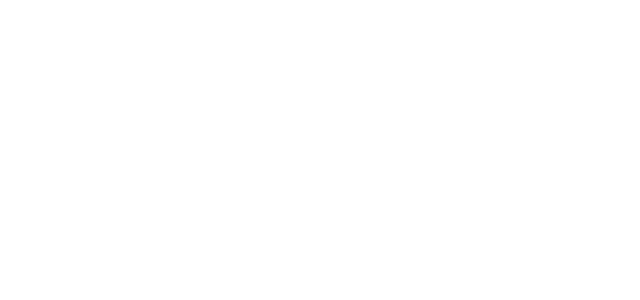
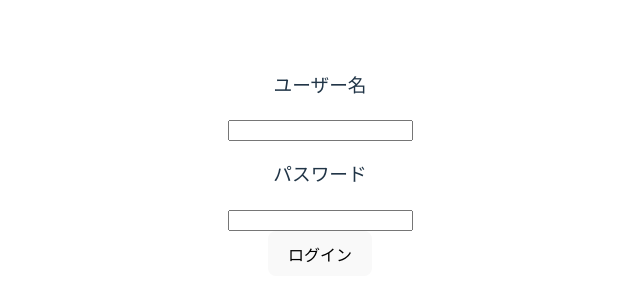
Before and after one commit to hkhb/CustmerHub, a React (Vite) app: page / in a window 1280 px wide. Shown: the part 236-536 px from the top of the page, without its empty margins (320-960 px from the left). Built offline with nearby package versions, Linux system fonts and the light colour scheme.

Commit message:
loginの要素を作成

```diff
--- a/src/App.tsx
+++ b/src/App.tsx
@@ -1,13 +1,23 @@
 import { useState } from 'react'
-import reactLogo from './assets/react.svg'
-import viteLogo from '/vite.svg'
 import './App.css'
+import Login from './components/login'
 
 function App() {
 
+  const [isLogin, setisLogin] = useState<boolean>(true);
+  const change = () => {
+    setisLogin(false);
+  }
+
   return (
     <>
-
+      {isLogin?
+      <Login
+        sucsess={change}
+      />
+      :
+      <p>ooo</p>
+    }
     </>
   )
 }
--- /dev/null
+++ b/src/components/login.tsx
@@ -0,0 +1,48 @@
+import { useState } from 'react'
+import './login.css'
+
+interface loginProps{
+  sucsess: () => void;
+}
+
+function Login({sucsess}:loginProps) {
+  const user:string = "admin"
+  const password:string = "password"
+
+  const onLogin = () => {
+    if(user === formUser && password === formPassword){
+      sucsess();
+    }else {
+      alert("ユーザー名またはパスワードが間違っています");
+    }
+  }
+
+  const [formUser, setformUser] = useState<string>("");
+  const [formPassword, setformPassword] = useState<string>("");
+
+  return (
+    <div>
+      <div className='Login-area'>
+        <h3>ユーザー名</h3>
+        <input
+          type="text"
+          className='login-form, form'
+          value={formUser}
+          onChange={(e) => setformUser(e.target.value)}
+        />
+      </div>
+      <div className='password-area'>
+        <h3>パスワード</h3>
+        <input
+          type="text"
+          className='password-form, form'
+          value={formPassword}
+          onChange={(e) => setformPassword(e.target.value)}
+        />
+      </div>
+      <button onClick={onLogin}>ログイン</button>
+    </div>
+  )
+}
+
+export default Login
```
Also changed, not shown: src/components/login.css (added).
